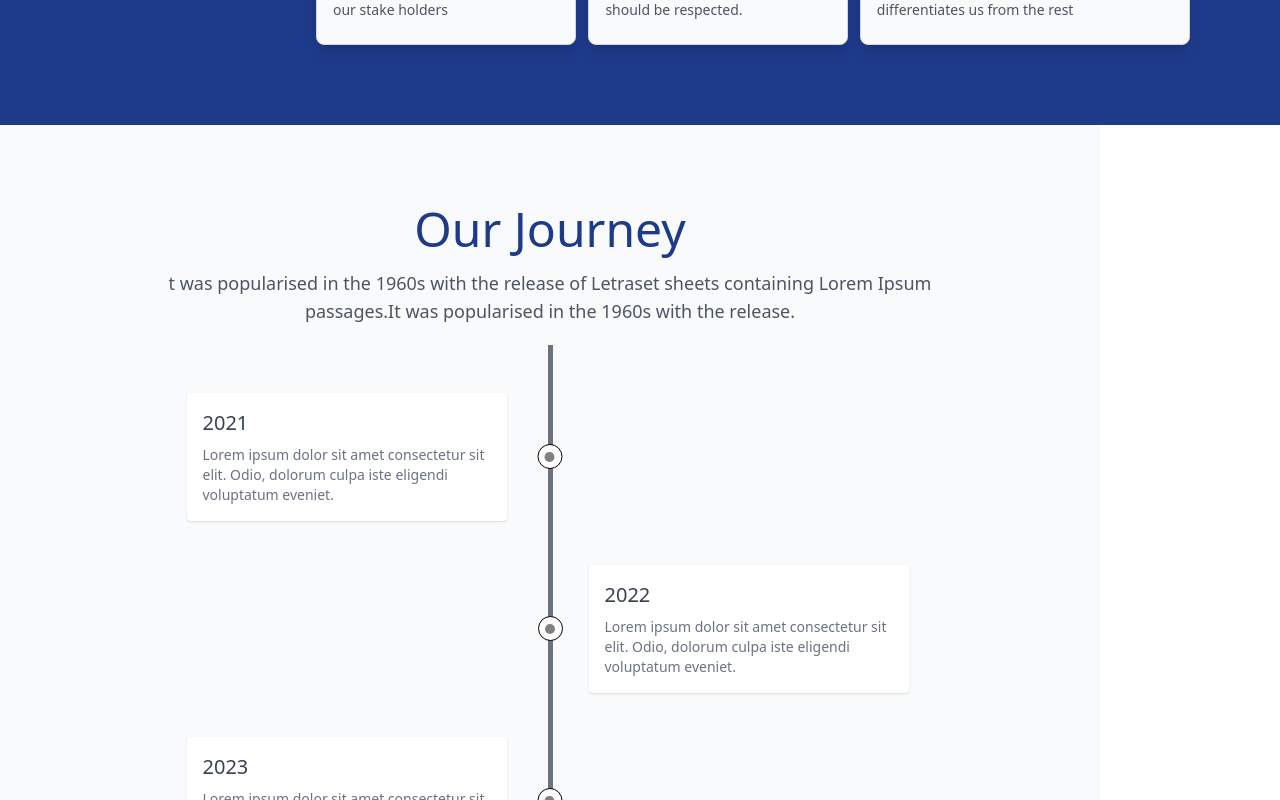
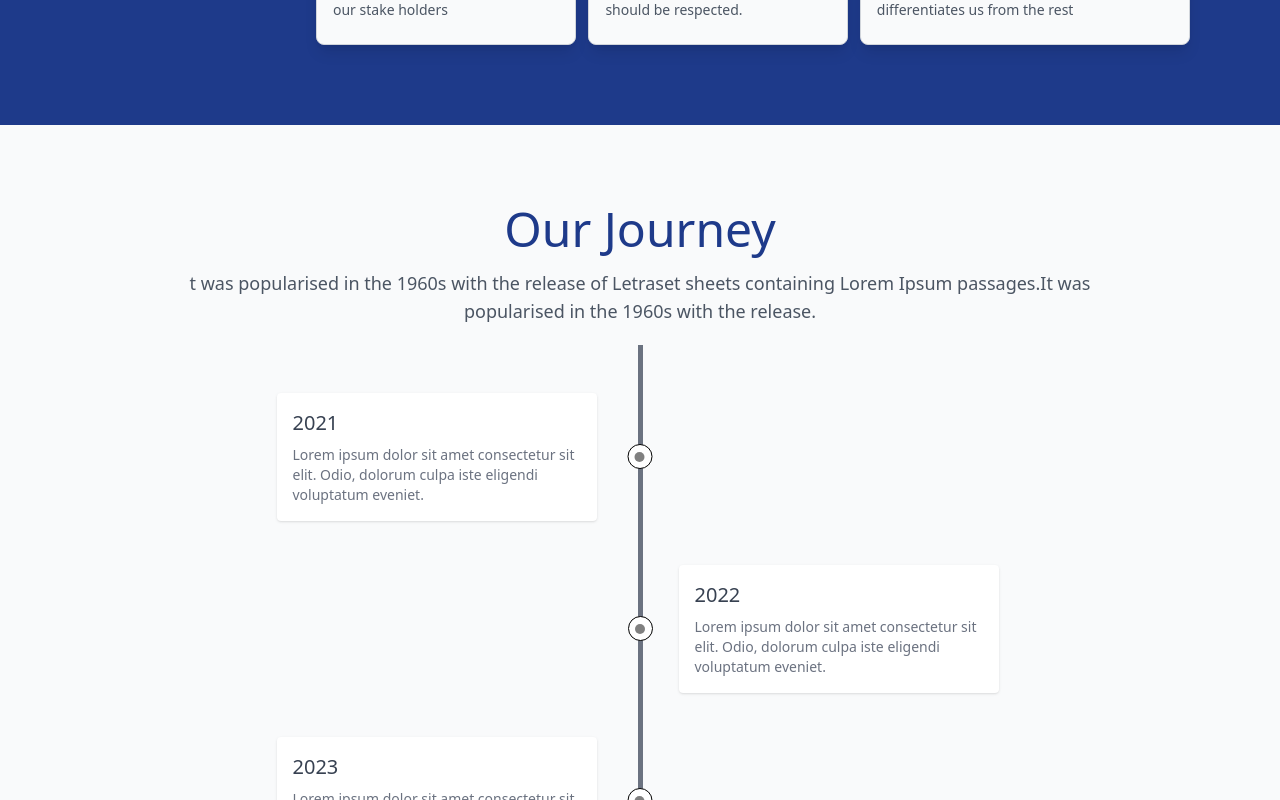
Before and after one commit to sah246ir/Landing-Page, a React (Create React App) app: page /about-us in a window 1280 px wide. Shown: the part 2180-2980 px from the top of the page. Built offline with nearby package versions, Linux system fonts and the light colour scheme.

Commit message:
style: full width

```diff
--- a/src/components/MainHeadingSection.tsx
+++ b/src/components/MainHeadingSection.tsx
@@ -14,9 +14,9 @@ interface PropTypes {
 const MainHeadingSection = ({ img,title, description, children, className, gray }: PropTypes) => {
     const imgg = img?require("../img/"+img):undefined
     return (
-        <Section gray={gray} padded center className={'flex-col bg-gray-50 min-h-96 text-center max-w-[1100px] relative ' + className}>
+        <Section gray={gray} padded center className={'flex-col bg-gray-50 min-h-96 text-center w-full relative ' + className}>
 
-            {imgg && <img src={imgg} alt="" className='absolute w-full h-full  ' />}
+            {imgg && <img src={imgg} alt="" className='absolute w-full h-full object-cover  ' />}
             {imgg && <div className="absolute w-full h-full bg-black opacity-50"></div> }
             <Heading className={'text-5xl font-medium text-center mb-4 z-30 ' + (imgg && "text-white ")}>{title}</Heading>
             {description && <SubHeading className={'text-center sm:w-[75%] sm:text-lg text-sm z-30 text-gray-600 leading-loose ' + (imgg?"text-white":"")}>{description}</SubHeading>}
```
